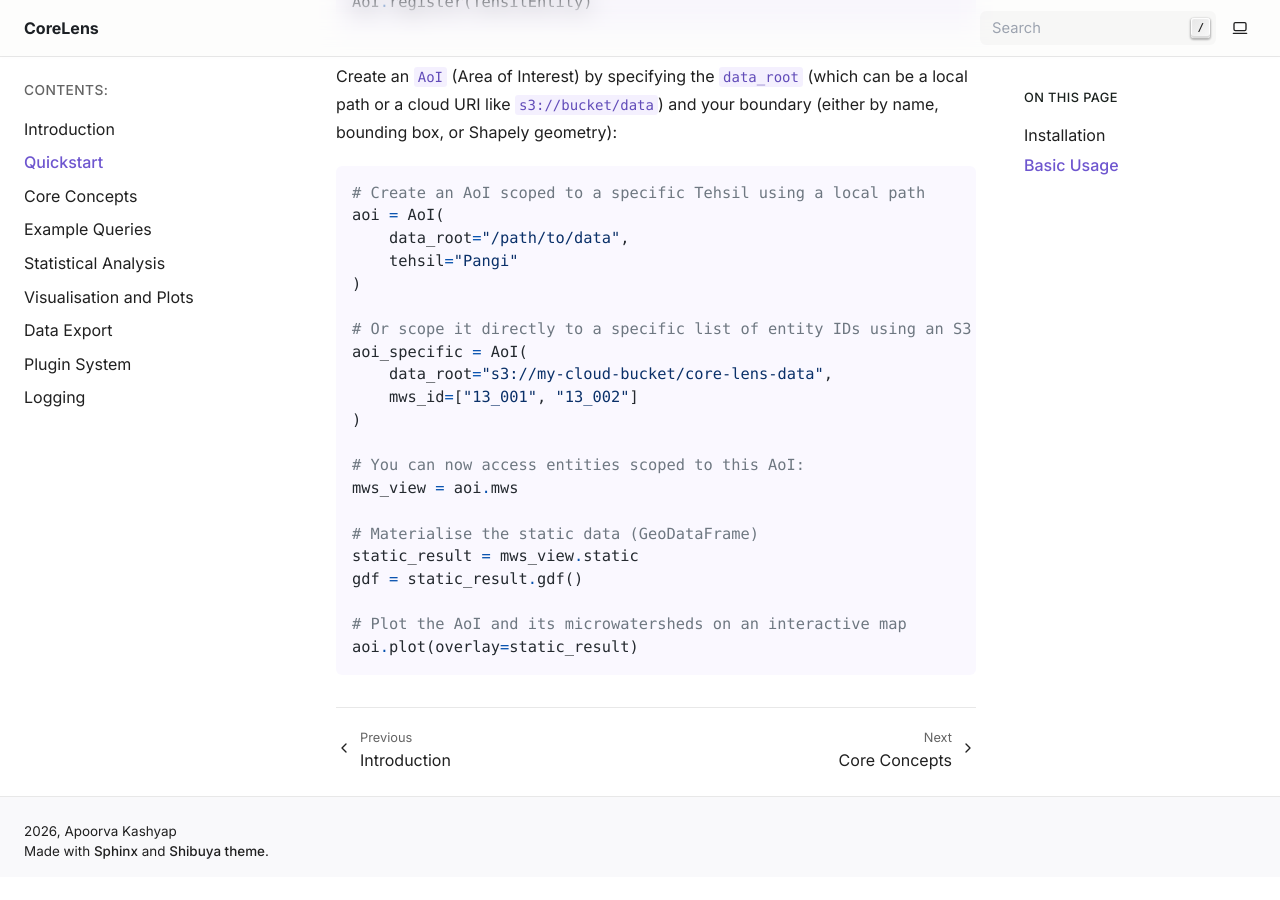
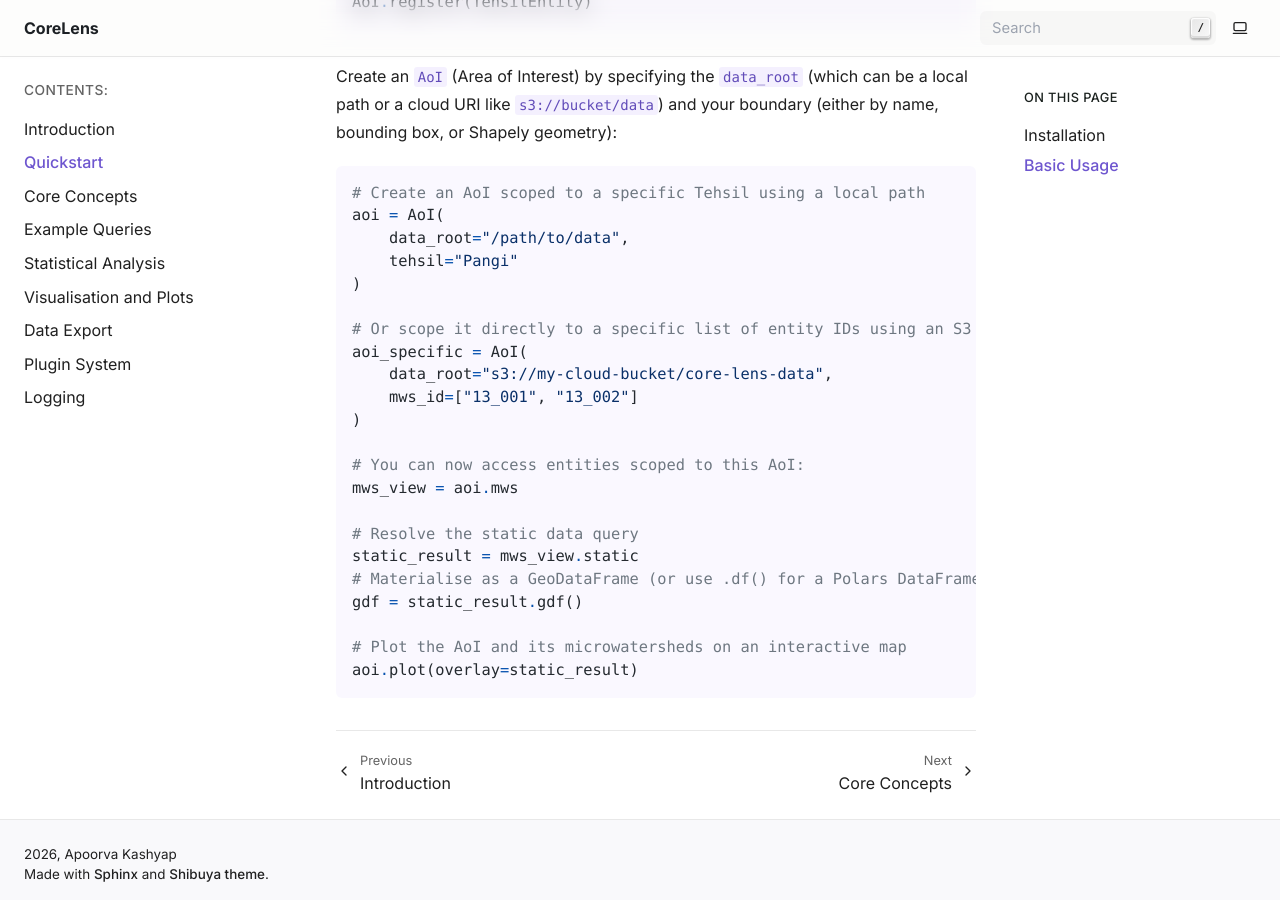
Before and after one commit to ApoorvaKashyap/core-lens, a Sphinx documentation site: the page built from docs/source/quickstart.md, in a window 1280 px wide and 900 px high, scrolled down 768 px. Built offline with Sphinx 7.4.7, drawn with Linux system fonts in a browser that asks for light colours; pages that are not in the unit, such as notebooks, are missing from menus; before the commit the page ends 1645 px from its top, so only the background shows below that.

```diff
--- a/docs/source/quickstart.md
+++ b/docs/source/quickstart.md
@@ -43,8 +43,9 @@ aoi_specific = AoI(
 # You can now access entities scoped to this AoI:
 mws_view = aoi.mws
 
-# Materialise the static data (GeoDataFrame)
+# Resolve the static data query
 static_result = mws_view.static
+# Materialise as a GeoDataFrame (or use .df() for a Polars DataFrame)
 gdf = static_result.gdf()
 
 # Plot the AoI and its microwatersheds on an interactive map
```
Also changed, not shown: docs/source/concepts.md (+1 -1 lines), docs/source/stats.md (+1 -1 lines), 2 other files.
